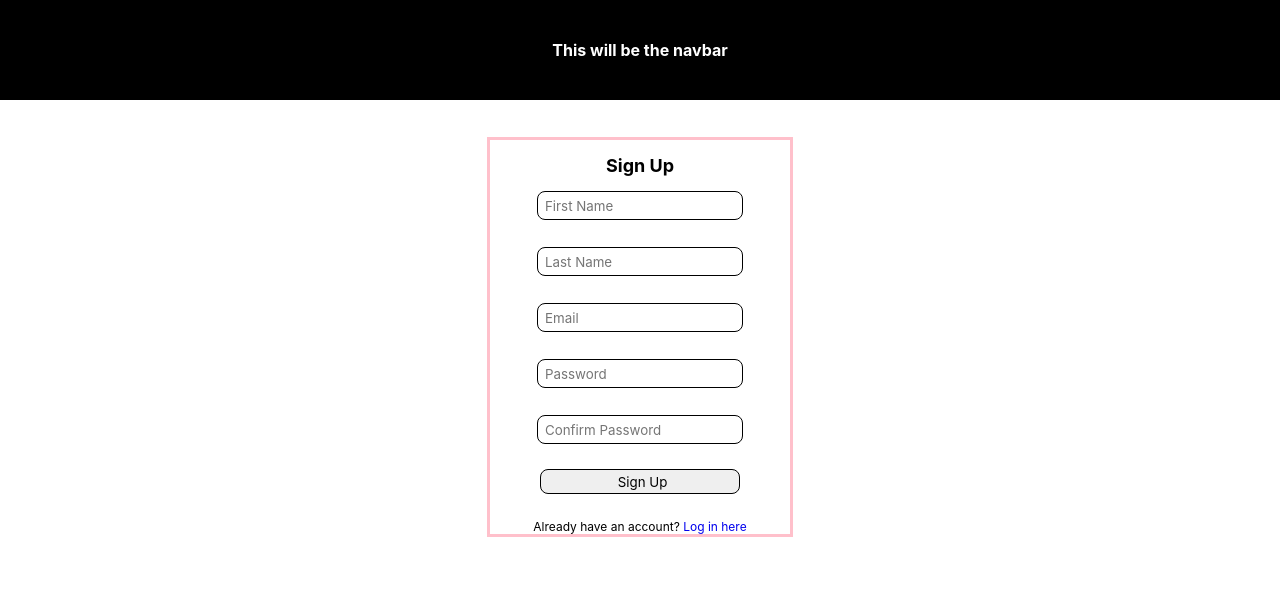
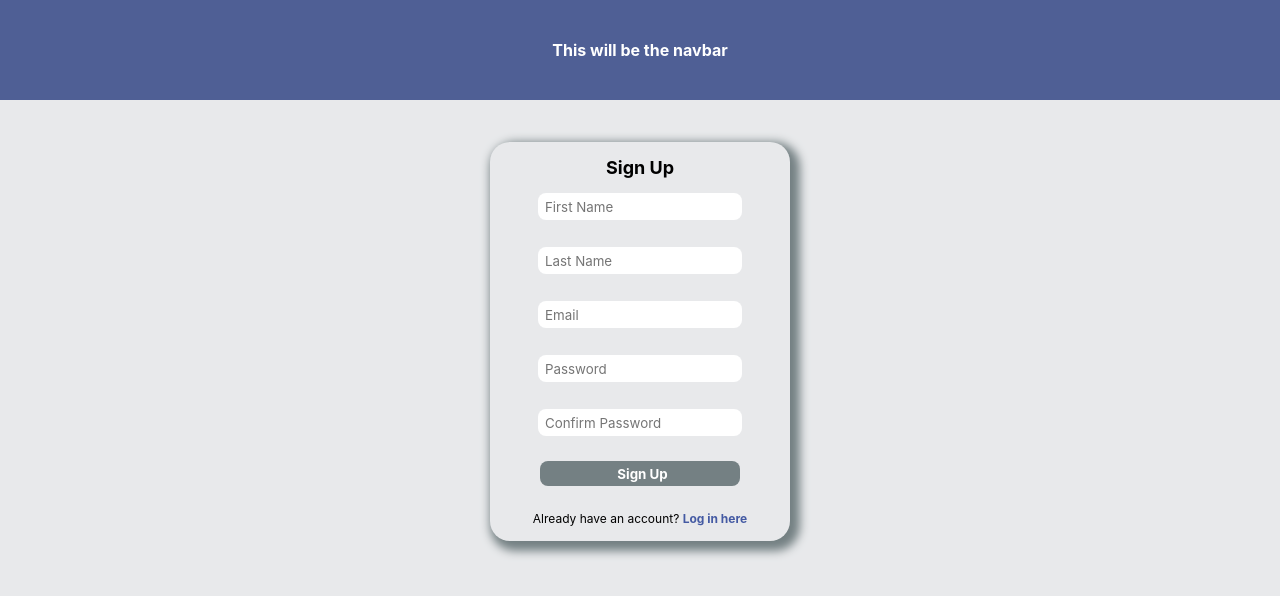
Before and after one commit to petrovskidavid/product-system-project, a React (Create React App) app in the folder client/: page /signup in a window 1280 px wide. Shown: the top 596 px of the page. Built offline with nearby package versions, Linux system fonts and the light colour scheme.

Commit message:
Updated css and added image of a cart

```diff
--- a/client/src/assets/css/App.css
+++ b/client/src/assets/css/App.css
@@ -8,6 +8,7 @@ body {
   -ms-overflow-style: none;  /* Hides scrollbar for IE and Edge */
   scrollbar-width: none;  /* Hides scrollbar for Firefox */
   overscroll-behavior-y: none; /* Prevents overscroll */
+  background-color: #E8E9EB;
 }
 
 /* Hides croll bar for Chrome, Safari and Opera */
--- a/client/src/assets/css/FormPages.css
+++ b/client/src/assets/css/FormPages.css
@@ -10,18 +10,20 @@
 }
 
 .form-error {
-    color: red;
+    color: rgb(255, 0, 0);
     font-weight: bold;
     font-size: 12px;
     margin-bottom: 2px;
 }
 
 .form form {
-    margin-top: 5px;
-    border: 3px solid pink;
+    margin-top: 10px;
+    background-color: #E8E9EB;
     width: 300px;
     display: inline-block;
     text-align: center;
+    border-radius: 20px;
+    box-shadow: 5px 5px 10px 5px #748083;
 }
 
 .form input {
@@ -32,7 +34,7 @@
     'Ubuntu', 'Cantarell', 'Open Sans', 'Helvetica Neue', "sans-serif",
     sans-serif;
     border-radius: 8px;
-    border: 1px solid;
+    border: none;
     text-indent: 5px;
 }
 
@@ -44,6 +46,9 @@
     sans-serif;
     margin-bottom: 20px;
     border-radius: 10px;
+    background-color: #748083;
+    color: white;
+    font-weight: bold;
 }
 
 .form-btn:hover  {
@@ -62,6 +67,12 @@
     margin-bottom: 15px;
 }
 
+.login-redirect-form {
+    margin-bottom: 15px;
+}
+
 .redirect-form a {
     text-decoration: none;
+    font-weight: bold;
+    color: #445aa3;
 }
--- a/client/src/assets/css/Navbar.css
+++ b/client/src/assets/css/Navbar.css
@@ -1,5 +1,5 @@
 .navbar {
-  background-color: black;
+  background-color: #4F5F95;
   color: white;
   font-weight: bold;
   height: 100px;
@@ -22,6 +22,10 @@
   margin-top: 4px;
   width: 150px;
   height: 28px;
+  border: none;
+  background-color: #E8E9EB;
+  color: black;
+  font-weight: bold;
 }
 
 .logout-btn:hover {
--- a/client/src/assets/css/ProductCard.css
+++ b/client/src/assets/css/ProductCard.css
@@ -21,12 +21,14 @@
   padding: 5px;
   width: 280px;
   height: 100%;
-  border: 2px solid grey;
+  border: none;
   border-radius: 10px;
+  background-color: white;
+  box-shadow: 5px 5px 10px 5px #748083;
 }
 
 .product-card:hover {
-  border: 2px solid red;
+  box-shadow: 5px 5px 10px 5px #B4D5E9;
 }
 
 .product-card-img {
@@ -38,9 +40,11 @@
   'Ubuntu', 'Cantarell', 'Open Sans', 'Helvetica Neue', "sans-serif",
   sans-serif;
 
-  background-color: white;
   padding: 10px;
-  border: 1px solid black;
+  background-color: #748083;
+  color: white;
+  font-weight: bold;
+  border: none;
   border-radius: 8px;
 }
 
--- a/client/src/assets/css/SearchField.css
+++ b/client/src/assets/css/SearchField.css
@@ -11,6 +11,7 @@
     height: 30px;
     width: 260px;
     display: inline-block;
+    background-color: white;
 }
 
 .search-field {
--- a/client/src/pages/SignUp/SignUpForm.js
+++ b/client/src/pages/SignUp/SignUpForm.js
@@ -126,7 +126,9 @@ export default function SignUpForm() {
                 />
 
                 <div className="redirect-form">
-                    Already have an account? <a href="/">Log in here</a>
+                    <div className="login-redirect-form">
+                        Already have an account? <a href="/">Log in here</a>
+                    </div>
                 </div>
             </form>
         </div>
```
Also changed, not shown: client/src/assets/img/cart.png (added).
